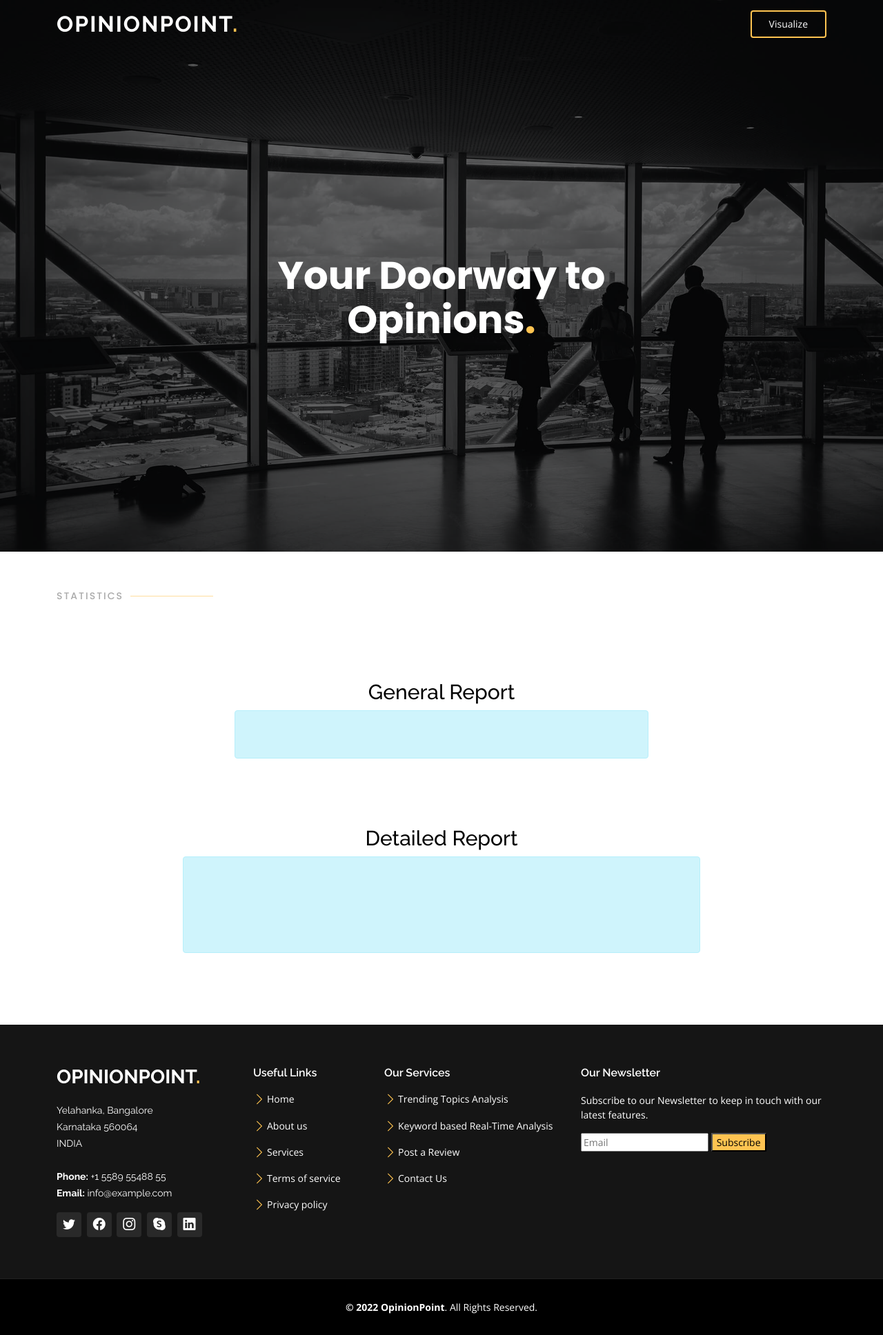
After one commit to chiragvj2/MajorProject, a Flask app: template templates/sentiment_analyzer.html in a window 1280 px wide. The commit adds this page. Shown: the whole page at 69% size. Run offline with Flask 2, Linux system fonts and the light colour scheme; the template is opened without the code that fills it, so the values that code supplies are empty; some libraries are stand-ins or nearby versions.

Commit message:
final commit

```diff
--- a/app.py
+++ b/app.py
@@ -1,7 +1,161 @@
-from flask import Flask, render_template
+from flask import Flask, render_template, request
+import matplotlib.pyplot as plt
+import os
+import nltk
+from nltk.sentiment.vader import SentimentIntensityAnalyzer
+import snscrape.modules.twitter as sntwitter
+import re
+import matplotlib
+import datetime
 
 app = Flask(__name__)
+
+if __name__ == "__main__":
+    app.run()
 
 @app.route("/")
 def home():
     return render_template('index.html')
+
+matplotlib.use('agg')
+
+nltk.download('vader_lexicon') #required for Sentiment Analysis
+
+# class with main logic
+class SentimentAnalysis:
+
+    def __init__(self):
+        self.tweets = []
+        self.tweetContent = []
+
+    # This function first connects to the Tweepy API using API keys
+    def DownloadData(self, keyword, tweets, fromDate, toDate):
+
+        # passing the keyword, no. of tweets to their respective variables
+        kw = keyword
+        tweets = int(tweets)
+
+        # fetching the tweets from twitter for the past week
+        fromDay = datetime.datetime.strptime(fromDate, '%Y-%m-%d')
+        fromDay = fromDay.strftime('%Y-%m-%d')
+        toDay = datetime.datetime.strptime(toDate, '%Y-%m-%d')
+        toDay = toDay.strftime('%Y-%m-%d')
+
+        for i, tweet in enumerate(sntwitter.TwitterSearchScraper(kw + ' lang:en since:' +  fromDay + ' until:' + toDay + ' -filter:links -filter:replies').get_items()):
+            if i >= int(tweets):
+                break
+            self.tweets.append(tweet)
+
+        # remove comment below to view tweets and their dates in terminal
+
+        # for tweet in self.tweets:
+            # print(str(tweet.id) + "\t" + str(tweet.date) + "\t" + str(tweet.content) + "", end="\n")
+
+
+        # iterating through tweets fetched, cleaning text and storing in tweetContent
+        for tweet in self.tweets:
+            self.tweetContent.append(self.cleanTxt(tweet.content))
+
+        # initial reaction indicator variables
+        compound = 0
+        positive = 0
+        negative = 0
+        neutral = 0
+
+        # Calculating sentiment score for each tweet
+        for tweet in self.tweetContent:
+            analyzer = SentimentIntensityAnalyzer().polarity_scores(tweet)
+            neg = analyzer['neg']
+            pos = analyzer['pos']
+            comp = analyzer['compound']
+
+            if (neg > pos):
+                negative += 1 #increasing negative tweet count by 1
+            elif (neg < pos):
+                positive += 1 #increasing positive tweet count by 1
+            elif (neg == pos):
+                neutral += 1 #increasing neutral tweet count by 1
+
+            # calculate sum to get average score later
+            compound += comp
+
+
+        # finding average of how people are reacting
+        positive = self.percentage(positive, len(self.tweetContent))
+        negative = self.percentage(negative, len(self.tweetContent))
+        neutral = self.percentage(neutral, len(self.tweetContent))
+
+
+        # finding average reaction
+        compound = compound / len(self.tweetContent)
+
+        if (compound <= -0.05):
+            htmlcompound = "Negative :("
+        elif (compound >= 0.05):
+            htmlcompound = "Positive :)"
+        else:
+            htmlcompound = "Neutral :|"
+
+        # call plotPieChart to generate pie chart visual
+        self.plotPieChart(positive, negative, neutral, kw)
+
+        return compound, htmlcompound, positive, negative, neutral, keyword, len(self.tweetContent), fromDate, toDate
+
+
+    def cleanTxt(self, text):
+        text = re.sub('@[A-Za-z0-9]+', '', text) #Removing @mentions
+        text = re.sub('#', '', text) # Removing '#' hash tag
+        text = re.sub('RT[\s]+', '', text) # Removing RT
+        text = re.sub('https?:\/\/\S+', '', text) # Removing hyperlink
+        return text
+
+
+    # function to calculate percentage
+    def percentage(self, part, whole):
+        return float(format(100 * float(part) / float(whole), '0.2f'))
+
+
+    # function which sets and plots the pie chart. The chart is saved in an img file every time the project is run.
+    def plotPieChart(self, positive, negative, neutral, query):
+        labels = ['Positive [' + str(positive) + '%]', 'Neutral [' + str(neutral) + '%]', 'Negative [' + str(negative) + '%]']
+        sizes = [positive, neutral, negative]
+        colors = ['yellowgreen', 'blue','red']
+        patches, texts = plt.pie(sizes, colors=colors, startangle=90)
+        plt.style.use('default')
+        plt.legend(patches, labels, loc="best")
+        plt.title("Sentiment Analysis Result for keyword = "+ query + "")
+        plt.axis('equal')
+        plt.tight_layout()
+
+        # set path to save pie chart plot
+        strFile = r"C:\Users\Clinton\Documents\GitHub\MajorProject\static\img\plots\plot1.png"
+        if os.path.isfile(strFile):
+            os.remove(strFile)  # Opt.: os.system("rm "+strFile)
+
+        # save the pie chart plot
+        plt.savefig(strFile)
+        plt.show()
+
+
+
+@app.route('/sentiment_logic', methods=['POST', 'GET'])
+def sentiment_logic():
+
+    # Get keyword to search and no. of tweets from html form enter by the user
+    keyword = request.form.get('keyword')
+    tweets = request.form.get('tweets')
+    fromDate = request.form.get('fromDate')
+    toDate = request.form.get('toDate')
+
+    sa = SentimentAnalysis()
+
+    # set variables which can be used in the jinja supported html page
+    compound, htmlcompound, positive, negative, neutral, keyword1, tweets1, fromDay, toDay = sa.DownloadData(keyword, tweets, fromDate, toDate)
+
+    return render_template('sentiment_analyzer.html', compound=compound, htmlcompound=htmlcompound, positive=positive,
+                            negative=negative, neutral=neutral, keyword=keyword1, tweets=tweets1, fromDate=fromDay, toDate=toDay)
+
+
+@app.route('/visualize')
+def visualize():
+    return render_template('PieChart.html')
--- a/static/css/style.css
+++ b/static/css/style.css
@@ -175,11 +175,12 @@ h1, h2, h3, h4, h5, h6 {
   font-size: 14px;
   font-weight: bold;
   display: inline-block;
+  background-color: white;
+  border: 1px solid black;
 }
 .analyse-btn:hover {
   color: black;
-  background-color: grey;
-  border: 1px solid black;
+  background-color: #ffc451;
 }
 @media (max-width: 992px) {
   .analyse-btn {
--- a/templates/inner-page.html
+++ b/templates/inner-page.html
@@ -5,7 +5,7 @@
   <meta charset="utf-8">
   <meta content="width=device-width, initial-scale=1.0" name="viewport">
 
-  <title>Inner Page - Gp Bootstrap Template</title>
+  <title>Inner-Page: OpinionPoint</title>
   <meta content="" name="description">
   <meta content="" name="keywords">
 
@@ -42,7 +42,7 @@
   <header id="header" class="fixed-top header-inner-pages">
     <div class="container d-flex align-items-center justify-content-lg-between">
 
-      <h1 class="logo me-auto me-lg-0"><a href="/templates/index.html">OpinionPoint<span>.</span></a></h1>
+      <h1 class="logo me-auto me-lg-0"><a href="/">OpinionPoint<span>.</span></a></h1>
       <!-- Uncomment below if you prefer to use an image logo -->
       <!-- <a href="index.html" class="logo me-auto me-lg-0"><img src="assets/img/logo.png" alt="" class="img-fluid"></a>-->
 
--- a/templates/portfolio-details.html
+++ b/templates/portfolio-details.html
@@ -42,7 +42,7 @@
   <header id="header" class="fixed-top header-inner-pages">
     <div class="container d-flex align-items-center justify-content-lg-between">
 
-      <h1 class="logo me-auto me-lg-0"><a href="/templates/index.html">OpinionPoint<span>.</span></a></h1>
+      <h1 class="logo me-auto me-lg-0"><a href="/">OpinionPoint<span>.</span></a></h1>
       <!-- Uncomment below if you prefer to use an image logo -->
       <!-- <a href="index.html" class="logo me-auto me-lg-0"><img src="assets/img/logo.png" alt="" class="img-fluid"></a>-->
 
--- /dev/null
+++ b/templates/sentiment_analyzer.html
@@ -0,0 +1,215 @@
+<!DOCTYPE html>
+<html lang="en">
+
+<head>
+  <meta charset="utf-8">
+  <meta content="width=device-width, initial-scale=1.0" name="viewport">
+
+  <title>OpinionPoint</title>
+  <meta content="" name="description">
+  <meta content="" name="keywords">
+
+  <!-- Favicons -->
+  <link href="{{ url_for('static', filename='img/favicon.png') }}" rel="icon">
+  <link href="{{ url_for('static', filename='img/apple-touch-icon.png') }}" rel="apple-touch-icon">
+
+  <!-- Google Fonts -->
+  <link href="https://fonts.googleapis.com/css?family=Open+Sans:300,300i,400,400i,600,600i,700,700i|Raleway:300,300i,400,400i,500,500i,600,600i,700,700i|Poppins:300,300i,400,400i,500,500i,600,600i,700,700i" rel="stylesheet">
+
+  <!-- Vendor CSS Files -->
+  <link href="{{ url_for('static', filename='vendor/aos/aos.css') }}" rel="stylesheet">
+  <link href="{{ url_for('static', filename='vendor/bootstrap/css/bootstrap.min.css') }}" rel="stylesheet">
+  <link href="{{ url_for('static', filename='vendor/bootstrap-icons/bootstrap-icons.css') }}" rel="stylesheet">
+  <link href="{{ url_for('static', filename='vendor/boxicons/css/boxicons.min.css') }}" rel="stylesheet">
+  <link href="{{ url_for('static', filename='vendor/glightbox/css/glightbox.min.css') }}" rel="stylesheet">
+  <link href="{{ url_for('static', filename='vendor/remixicon/remixicon.css') }}" rel="stylesheet">
+  <link href="{{ url_for('static', filename='vendor/swiper/swiper-bundle.min.css') }}" rel="stylesheet">
+
+  <!-- Template Main CSS File -->
+  <link href="{{ url_for('static', filename='css/style.css') }}" rel="stylesheet">
+
+  <!-- =======================================================
+  * Template Name: Gp - v4.7.0
+  * Template URL: https://bootstrapmade.com/gp-free-multipurpose-html-bootstrap-template/
+  * Author: BootstrapMade.com
+  * License: https://bootstrapmade.com/license/
+  ======================================================== -->
+</head>
+
+<body>
+
+  <!-- ======= Header ======= -->
+  <header id="header" class="fixed-top ">
+    <div class="container d-flex align-items-center justify-content-lg-between">
+
+      <h1 class="logo me-auto me-lg-0"><a href="/">OpinionPoint<span>.</span></a></h1>
+
+      <a href="visualize" class="get-started-btn scrollto">Visualize</a>
+
+    </div>
+  </header><!-- End Header -->
+
+  <!-- ======= Hero Section ======= -->
+  <section id="hero" class="d-flex align-items-center justify-content-center">
+    <div class="container" data-aos="fade-up">
+
+      <div class="row justify-content-center" data-aos="fade-up" data-aos-delay="150">
+        <div class="col-xl-6 col-lg-8">
+          <h1>Your Doorway to Opinions<span>.</span></h1>
+          <h2></h2>
+        </div>
+      </div>
+    </div>
+  </section><!-- End Hero -->
+
+  <main id="main">
+
+<!-- ======= Portfolio Section ======= -->
+<section id="portfolio" class="portfolio">
+  <div class="container" data-aos="fade-up">
+
+    <div class="section-title">
+      <h2>Statistics</h2>
+
+    </div>
+
+    <div class="row" data-aos="fade-up" data-aos-delay="100">
+      <div class="col-lg-12 d-flex justify-content-center">
+        <ul id="portfolio-flters">
+          <div style="text-align: center;">
+            <div >
+               {% if compound %}
+               <h3 style="color: black; text-align: center;font-size:25px; border-radius: 25px;">How are people reacting on {{keyword}} by analyzing {{tweets}} Tweets?</h3>
+               <br>
+               <h6 style="color: black; text-align: center; border-radius: 25px;">Search Period : [ {{fromDate}} ]  -->  [ {{toDate}} ]</h6>
+               {% endif %}
+            </div>
+         </div>
+        <!--parent div for reports-->
+        <br><br><br>
+        <div class="row">
+          <div>
+            <!--General sentiment report-->
+            <div class="row">
+              <div class="mt-100">
+                <h4 style="color: black; text-align: center;font-size:30px">General Report</h4>
+                <div class="alert alert-info" role="alert" style="height:70px;width:600px;margin:auto">
+                  {% if compound %}
+                  <h2 style="text-align:center;font-size:25px"> The Average Sentiment is {{htmlcompound}} </h2>
+                  {%endif%}
+                </div>
+              </div>
+            </div>
+            <br><br>
+            <!--end of general report-->
+          </div>
+          <!-- end of parent div for reports-->
+        </div>
+        <div style="margin-top: 50px">
+          <h3 style="color: black; text-align: center;font-size:30px">Detailed Report</h3>
+          <div class="alert alert-info" role="alert" style="height:140px;width:750px;margin:auto">
+            {% if compound %}
+            <h4 class="report-text"> {{positive}} "% people had positive opinions</h4>
+            <h4 class="report-text"> {{neutral}} "% people had neutral opinions</h4>
+            <h4 class="report-text"> {{negative}} "% people had negative opinions</h4>
+            {%endif%}
+          </div>
+        </div>
+        <!--end of report-->
+        <br>
+        </ul>
+      </div>
+    </div>
+    <div class="row portfolio-container" data-aos="fade-up" data-aos-delay="200">
+    </div>
+  </div>
+</section><!-- End Portfolio Section -->
+
+  </main><!-- End #main -->
+   <!-- ======= Footer ======= -->
+   <footer id="footer">
+    <div class="footer-top">
+      <div class="container">
+        <div class="row">
+
+            <div class="col-lg-3 col-md-6">
+                <div class="footer-info">
+                  <h3>OpinionPoint<span>.</span></h3>
+                  <p>
+                    Yelahanka, Bangalore<br>
+                    Karnataka 560064 <br>
+                    INDIA<br><br>
+                    <strong>Phone:</strong> +1 5589 55488 55<br>
+                    <strong>Email:</strong> info@example.com<br>
+                  </p>
+                  <div class="social-links mt-3">
+                    <a href="#" class="twitter"><i class="bi bi-twitter"></i></a>
+                    <a href="#" class="facebook"><i class="bi bi-facebook"></i></a>
+                    <a href="#" class="instagram"><i class="bi bi-instagram"></i></a>
+                    <a href="#" class="skype"><i class="bi bi-skype"></i></a>
+                    <a href="#" class="linkedin"><i class="bi bi-linkedin"></i></a>
+                  </div>
+                </div>
+              </div>
+
+              <div class="col-lg-2 col-md-6 footer-links">
+                <h4>Useful Links</h4>
+                <ul>
+                  <li><i class="bi bi-chevron-right"></i> <a href="#">Home</a></li>
+                  <li><i class="bi bi-chevron-right"></i> <a href="#">About us</a></li>
+                  <li><i class="bi bi-chevron-right"></i> <a href="#">Services</a></li>
+                  <li><i class="bi bi-chevron-right"></i> <a href="#">Terms of service</a></li>
+                  <li><i class="bi bi-chevron-right"></i> <a href="#">Privacy policy</a></li>
+                </ul>
+              </div>
+
+              <div class="col-lg-3 col-md-6 footer-links">
+                <h4>Our Services</h4>
+                <ul>
+                  <li><i class="bi bi-chevron-right"></i> <a href="#">Trending Topics Analysis</a></li>
+                  <li><i class="bi bi-chevron-right"></i> <a href="#">Keyword based Real-Time Analysis</a></li>
+                  <li><i class="bi bi-chevron-right"></i> <a href="#">Post a Review</a></li>
+                  <li><i class="bi bi-chevron-right"></i> <a href="#">Contact Us</a></li>
+                </ul>
+              </div>
+
+              <div class="col-lg-4 col-md-6">
+                <h4>Our Newsletter</h4>
+                <p>Subscribe to our Newsletter to keep in touch with our latest features.</p>
+                <form action="" method="post">
+                  <input type="email" placeholder="Email" name="email">
+                  <button style="background-color: #ffc451;" type="submit">Subscribe</button>
+                </form>
+              </div>
+
+        </div>
+      </div>
+    </div>
+
+    <div class="container">
+      <div class="copyright">
+        <strong><span>&copy; 2022 OpinionPoint</span></strong>. All Rights Reserved.
+      </div>
+    </div>
+  </footer><!-- End Footer -->
+
+
+
+  <div id="preloader"></div>
+  <a href="#" class="back-to-top d-flex align-items-center justify-content-center"><i class="bi bi-arrow-up-short"></i></a>
+
+  <!-- Vendor JS Files -->
+  <script src="static/vendor/purecounter/purecounter.js"></script>
+  <script src="static/vendor/aos/aos.js"></script>
+  <script src="static/vendor/bootstrap/js/bootstrap.bundle.min.js"></script>
+  <script src="static/vendor/glightbox/js/glightbox.min.js"></script>
+  <script src="static/vendor/isotope-layout/isotope.pkgd.min.js"></script>
+  <script src="static/vendor/swiper/swiper-bundle.min.js"></script>
+  <script src="static/vendor/php-email-form/validate.js"></script>
+
+  <!-- Template Main JS File -->
+  <script src="static/js/main.js"></script>
+
+</body>
+
+</html>
```
Also changed, not shown: templates/PieChart.html (added, +162 -0 lines), templates/index.html (+24 -92 lines), result.csv (added), static/img/plots/plot1.png (added), static/img/team/team-1.jpg, static/img/team/team-2.jpg, static/img/team/team-3.jpg, static/img/team/team-4.jpg.
